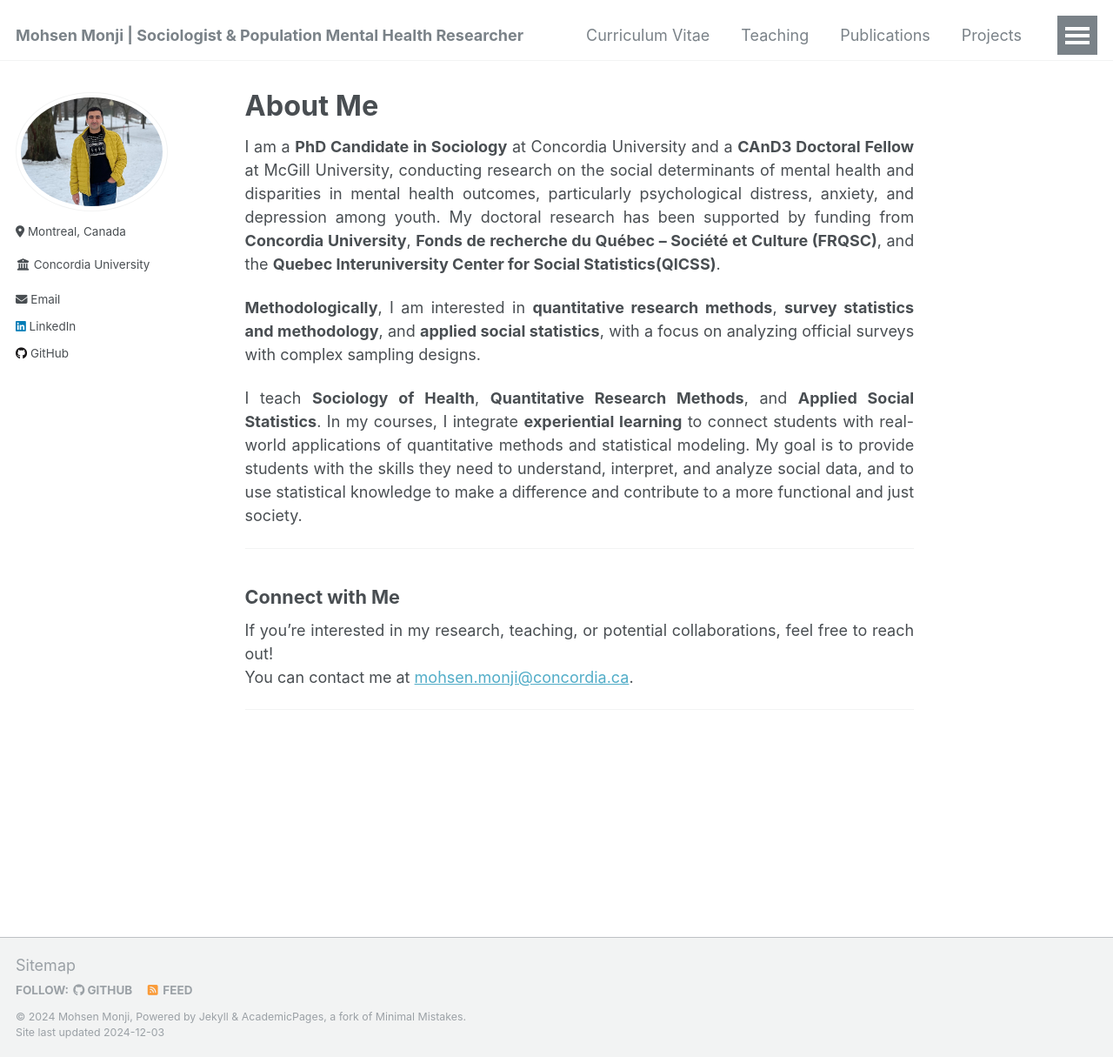
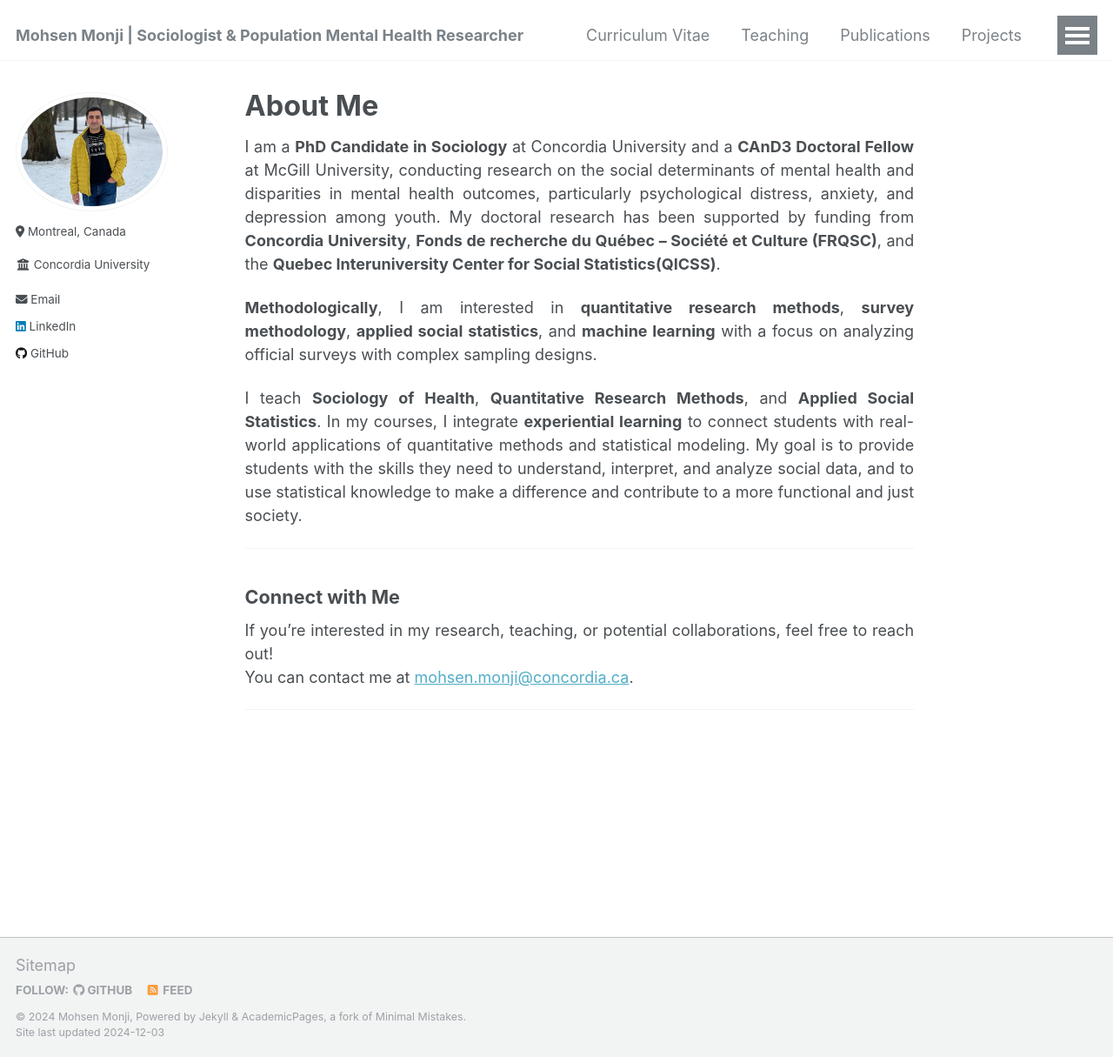
Before and after one commit to Mohsnmonji/mohsnmonji.github.io, a Jekyll site: the page built from _pages/about.md, in a window 1280 px wide and 1215 px high. Shown: the whole window at 87% size. Built offline with Jekyll 4.4.1, drawn with Linux system fonts in a browser that asks for light colours.

Commit message:
Update about.md

```diff
--- a/_pages/about.md
+++ b/_pages/about.md
@@ -12,7 +12,7 @@ redirect_from:
 
 I am a **PhD Candidate in Sociology** at Concordia University and a **CAnD3 Doctoral Fellow** at McGill University, conducting research on the social determinants of mental health and disparities in mental health outcomes, particularly psychological distress, anxiety, and depression among youth. My doctoral research has been supported by funding from **Concordia University**, **Fonds de recherche du Québec – Société et Culture (FRQSC)**, and the **Quebec Interuniversity Center for Social Statistics(QICSS)**.
 
-**Methodologically**, I am interested in **quantitative research methods**, **survey statistics and methodology**, and **applied social statistics**, with a focus on analyzing official surveys with complex sampling designs.
+**Methodologically**, I am interested in **quantitative research methods**, **survey methodology**,  **applied social statistics**, and **machine learning** with a focus on analyzing official surveys with complex sampling designs.
 
 I teach **Sociology of Health**, **Quantitative Research Methods**, and **Applied Social Statistics**. In my courses, I integrate **experiential learning** to connect students with real-world applications of quantitative methods and statistical modeling. My goal is to provide students with the skills they need to understand, interpret, and analyze social data, and to use statistical knowledge to make a difference and contribute to a more functional and just society.
 
```
